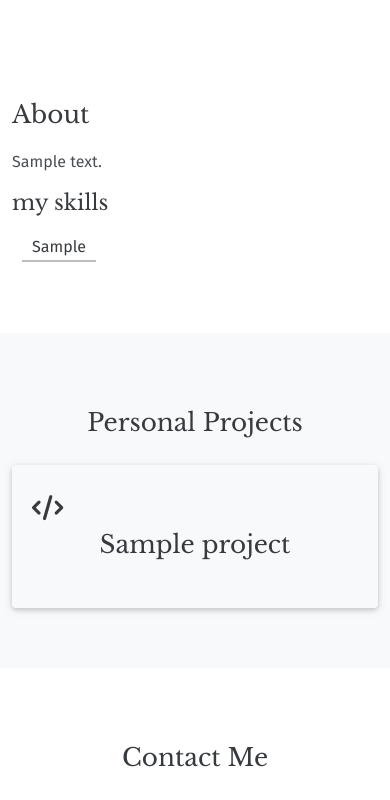
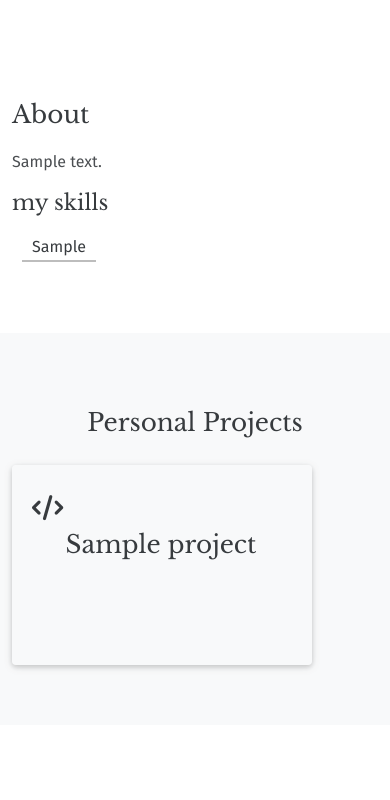
Before and after one commit to kunheeha/personalwebsite, a Flask app: template personalwebsite/templates/about.html in a window 390 px wide; the page is wider, and only the part inside the window is pictured. Shown: the part 1046-1846 px from the top of that part. Run offline with Flask 3, Linux system fonts and the light colour scheme; tables that the repository leaves empty hold one stand-in row (values such as "Sample post"); the template is opened without the code that fills it: values that come from a table or form of the project are taken from there, most other values are stand-ins (such as "Sample title", 1, 10 or a date in 2020); grey boxes marked "Sample" are stand-in pictures; some libraries are stand-ins or nearby versions.

Commit message:
absolute positions for front and back of flipping cards

```diff
--- a/personalwebsite/static/css/styles.css
+++ b/personalwebsite/static/css/styles.css
@@ -385,6 +385,9 @@ ul li {
 
 .project-item {
   perspective: 1000px;
+  height: 200px;
+  width: 300px;
+  margin-right: 50%;
 }
 
 .shadow-1 {
@@ -397,6 +400,9 @@ ul li {
   border-radius: 4px;
   transition: transform 0.8s;
   transform-style: preserve-3d;
+  position: relative;
+  width: 100%;
+  height: 100%;
 }
 
 .project-item:hover .project-item-inner {
@@ -406,6 +412,9 @@ ul li {
 .project-item-front, .project-item-back {
   -webkit-backface-visibility: hidden;
   backface-visibility: hidden;
+  position: absolute;
+  width: 86%;
+  height: 80%;
 }
 
 .project-item-back {
--- a/personalwebsite/templates/about.html
+++ b/personalwebsite/templates/about.html
@@ -77,7 +77,7 @@
     </div>
     <div class="row">
       {% for project in projects %}
-      <div class="col-sm-3">
+      <div class="col-3">
         <div class="project-item">
           <div class="project-item-inner shadow-1 white-bg">
             <div class="project-item-front white-bg">
```
